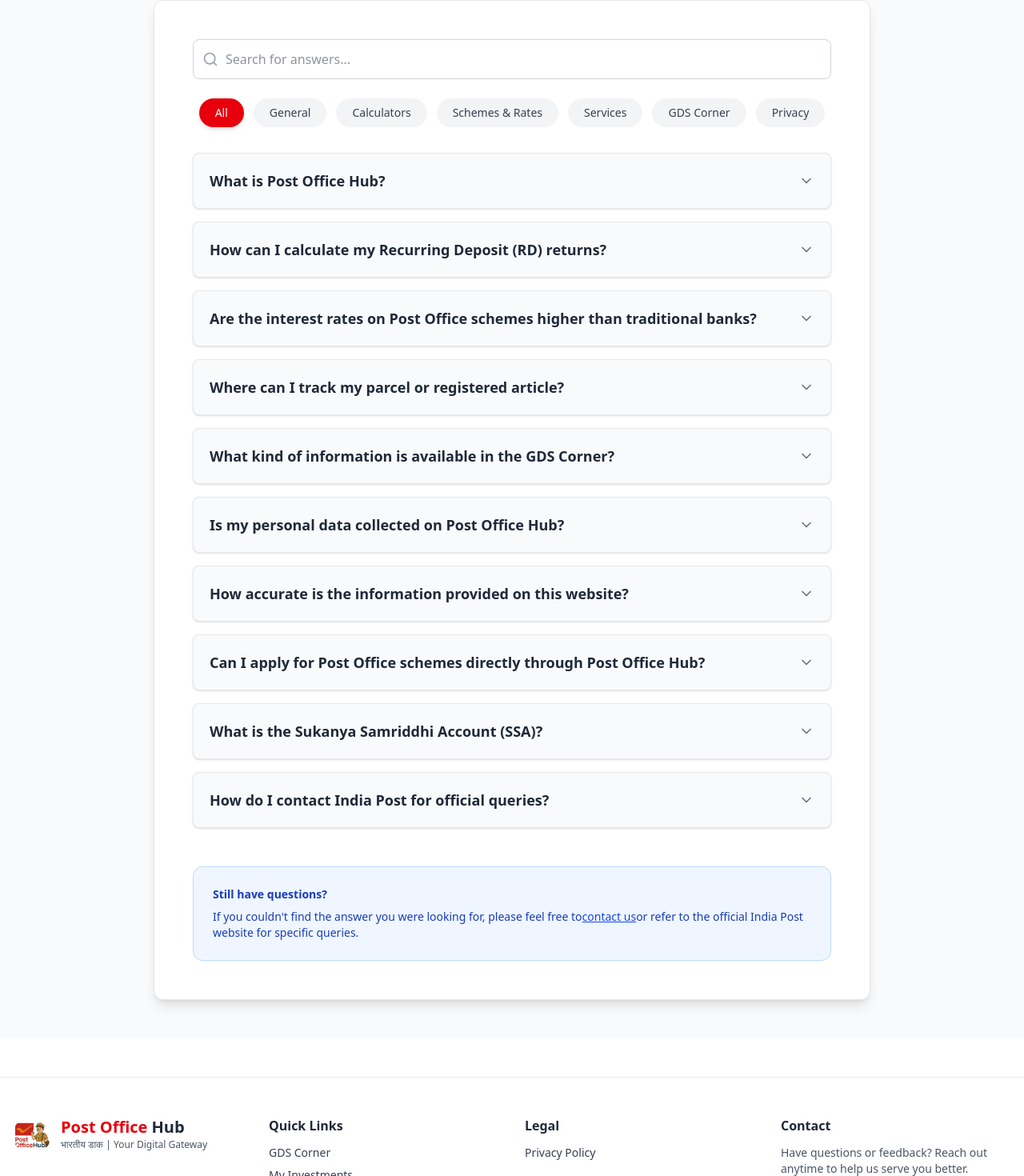
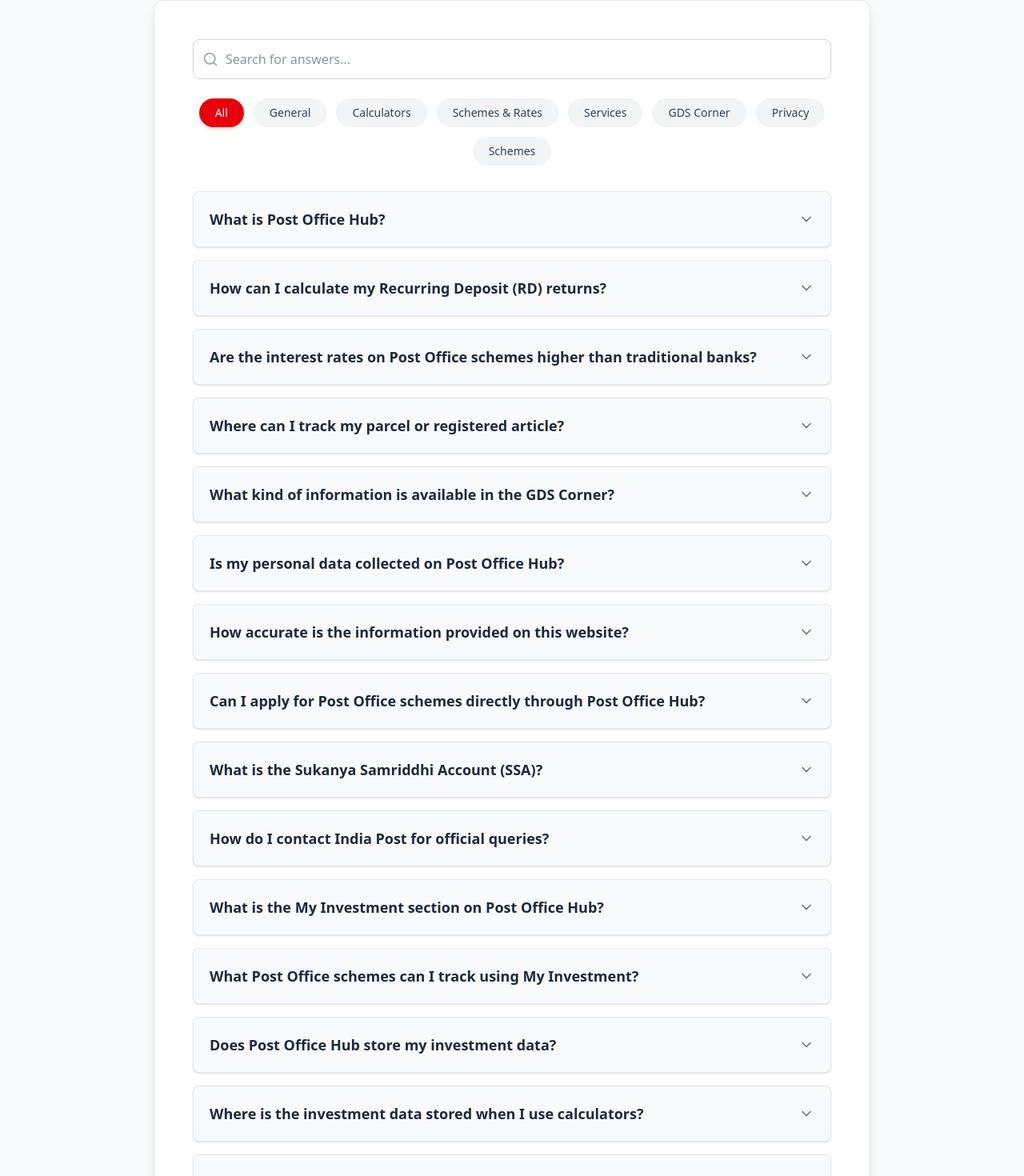
Before and after one commit to Deepank-code/postofficehub, a Next.js app: page /faq in a window 1280 px wide. Shown: the part 417-1887 px from the top of the page at 80% size. Built offline with nearby package versions, Linux system fonts and the light colour scheme.

Commit message:
corrected next config

```diff
--- a/app/_components/Header.js
+++ b/app/_components/Header.js
@@ -3,6 +3,7 @@
 import { useState } from "react";
 import {
   Book,
+  BotMessageSquare,
   Briefcase,
   Calculator,
   ChevronDown,
@@ -225,12 +226,21 @@
             {isOpenMore && (
               <div className="absolute left-0 w-40 bg-white text-gray-800 rounded-md shadow-lg mt-2 p-4 z-50 space-y-4">
                 <Link
+                  href="/faq"
+                  className="flex gap-2 hover:text-red-600 items-center
+                  "
+                  onClick={() => setIsOpenMore(false)}
+                >
+                  <BotMessageSquare size={16} />
+                  <span>FAQ</span>
+                </Link>
+                <Link
                   href="/privacy-policy"
                   className="flex gap-2 hover:text-red-600"
                   onClick={() => setIsOpenMore(false)}
                 >
                   <Shield size={16} />
-                  Privacy Policy
+                  <span> Privacy Policy</span>
                 </Link>
                 <Link
                   href="/about-us"
@@ -238,7 +248,7 @@
                   onClick={() => setIsOpenMore(false)}
                 >
                   <User2Icon size={16} />
-                  About Us
+                  <span> About Us</span>
                 </Link>
                 <Link
                   href="/contact-us"
@@ -246,7 +256,7 @@
                   onClick={() => setIsOpenMore(false)}
                 >
                   <MessageSquare size={16} />
-                  Contact Us
+                  <span>Contact Us</span>
                 </Link>
               </div>
             )}
@@ -287,6 +297,7 @@
       {menuOpen && (
         <div className="md:hidden bg-white/95 backdrop-blur-md px-4 py-4 rounded-b-xl shadow-xl border-t border-red-200 text-sm font-medium space-y-2">
           {[
+            { icon: Shield, href: "/interest-rates", label: "Interest rates" },
             { icon: Shield, href: "/insurance", label: "Insurance" },
 
             { icon: Newspaper, href: "/blog", label: "Blog" },
--- a/app/faq/page.js
+++ b/app/faq/page.js
@@ -91,6 +91,41 @@
     answer:
       "For official inquiries, grievance redressal, or specific questions about your accounts, you should always contact India Post directly through their official website (www.indiapost.gov.in), their customer service helplines, or by visiting your nearest Post Office.",
     category: "General",
+  },
+  {
+    id: "11",
+    question: "What is the My Investment section on Post Office Hub?",
+    answer:
+      "The My Investment section on Post Office Hub helps you track and understand your investments in various Post Office schemes like RD, TD, PPF, SCSS, and MIS. It provides clear guidance on calculating maturity, tracking deposits, and planning your financial goals with updated interest rates and rules. Please note: Post Office Hub does not store your personal investment data; all data remains on your device for your privacy.",
+    category: "General",
+  },
+  {
+    id: "12",
+    question: "What Post Office schemes can I track using My Investment?",
+    answer:
+      "You can track and learn about Post Office Recurring Deposit (RD), Time Deposit (TD), Monthly Income Scheme (MIS), Public Provident Fund (PPF), Senior Citizen Savings Scheme (SCSS), and KVP/NSC using the My Investment page on Post Office Hub.",
+    category: "Schemes",
+  },
+  {
+    id: "13",
+    question: "Does Post Office Hub store my investment data?",
+    answer:
+      "No, Post Office Hub prioritizes your privacy. We do not store your personal investment data on our servers. Any data you enter stays on your device or browser for calculation purposes only, ensuring your investment information remains private and secure.",
+    category: "Privacy",
+  },
+  {
+    id: "14",
+    question: "Where is the investment data stored when I use calculators?",
+    answer:
+      "When you use Post Office Hub’s calculators to plan your investments, the data is processed locally on your device or stored in your browser’s local storage if you choose to save your progress. We do not upload, track, or store your data on any server.",
+    category: "Privacy",
+  },
+  {
+    id: "15",
+    question: "Can I get reminders for my Post Office scheme maturity dates?",
+    answer:
+      "Currently, Post Office Hub does not send automated reminders. We recommend manually noting your maturity dates. In the future, we plan to add an offline reminder feature that works in your browser without compromising your privacy.",
+    category: "Schemes",
   },
 ];
 
--- a/next.config.mjs
+++ b/next.config.mjs
@@ -16,7 +16,7 @@
     remotePatterns: [
       {
         protocol: "https",
-        hostname: "your-domain.com", // replace with your domain
+        hostname: "postofficehub.in",
       },
     ],
   },
```
